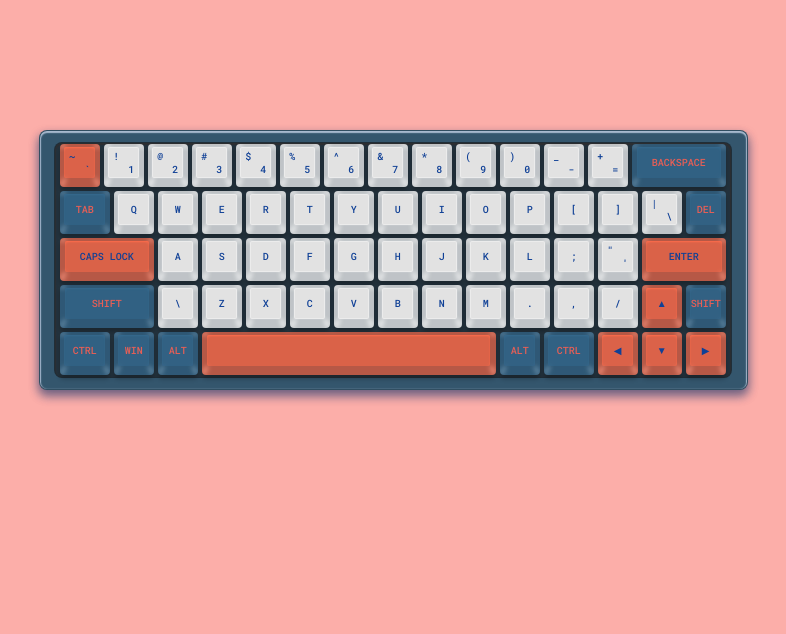
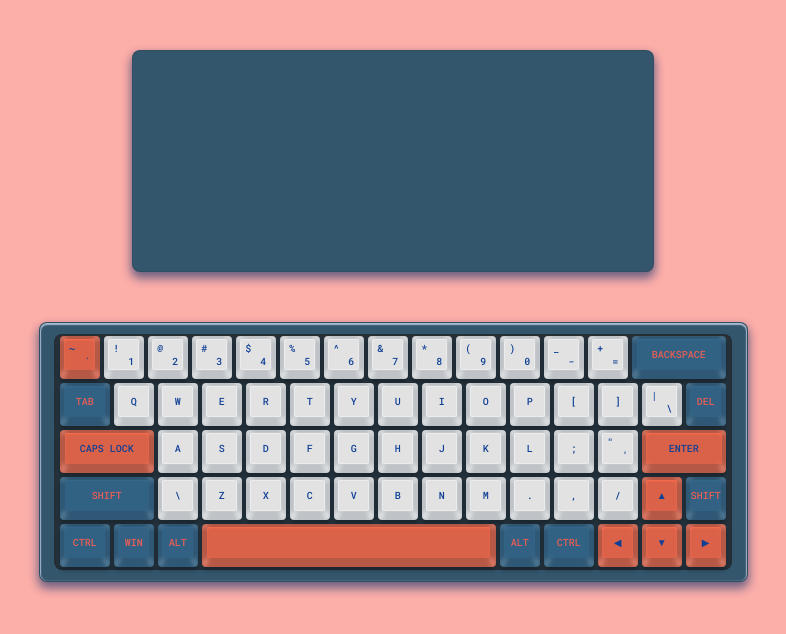
Before and after one commit to Alyona8891/virtual-keyboard, a website: page index.html in a window 1280 px wide. Shown: the whole page, without its empty margins (247-1033 px from the left). Drawn offline with Linux system fonts and the light colour scheme.

Commit message:
feat: add textarea-block in project

```diff
--- a/index.js
+++ b/index.js
@@ -4,9 +4,12 @@ document.body.className = 'page';
 const main = document.createElement('main');
 main.className = 'page__main-page main-page';
 document.body.prepend(main);
-const header = document.createElement('header');
+/*const header = document.createElement('header');
 header.className = 'page__header-page';
-document.body.prepend(header);
+document.body.prepend(header);*/
+const textAreaBlock = document.createElement('textarea');
+textAreaBlock.className = 'main-page__textarea-block textarea-block';
+main.append(textAreaBlock);
 const keyboardBlock = document.createElement('div');
 keyboardBlock.className = 'main-page__keyboard-block keyboard-block';
 main.append(keyboardBlock);
--- a/style.css
+++ b/style.css
@@ -1,9 +1,29 @@
 .page {
   background-color: #fcaea9;
+  font-family: "Roboto Mono", serif;
+  font-style: 500;
+}
+
+.textarea-block {
+  padding: 10px;
+  resize: none;
+  width: 500px;
+  height: 200px;
+  display: block;
+  color: rgba(226, 226, 226, 1);
+  outline: none;
+  background: #34566d;
+  border: 0.4px solid rgba(39, 54, 64, 0.26);
+  border-radius: 8px;
+  box-shadow: 0px 6px 10px 2px rgba(24, 73, 167, 0.2), 0px 5px 10px 0px rgba(9, 29, 68, 0.5);
+}
+
+.main-page__textarea-block {
+  margin: 50px auto;
 }
 
 .main-page__keyboard-block {
-  margin: 130px auto 0px;
+  margin: 30px auto 0px;
 }
 
 .keyboard-block {
@@ -36,8 +56,6 @@
   background: url(./source/svg-btn/key-edge-top-left.svg) no-repeat top left, url(./source/svg-btn/key-edge-top-right.svg) no-repeat top right, url(./source/svg-btn/key-edge-bottom-right.svg) no-repeat bottom right, rgba(255, 255, 255, 0.71) url(./source/svg-btn/key-edge-bottom-left.svg) no-repeat bottom left;
   border-radius: 4px;
   display: flex;
-  font-family: "Roboto Mono", serif;
-  font-style: 500;
   font-size: 10px;
   line-height: 13px;
   color: rgba(16, 64, 150, 1);
```
